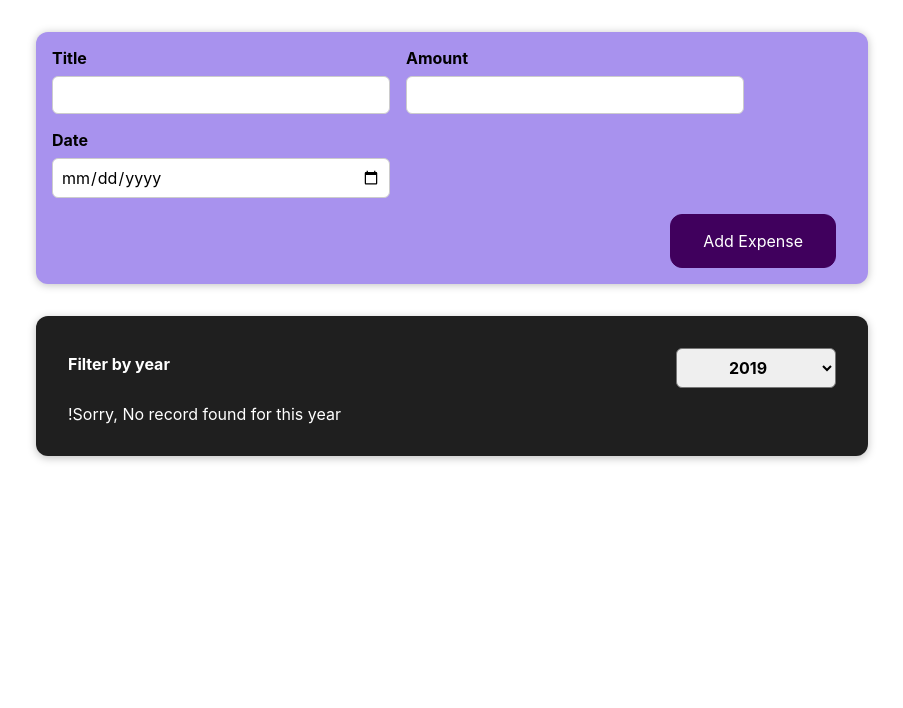
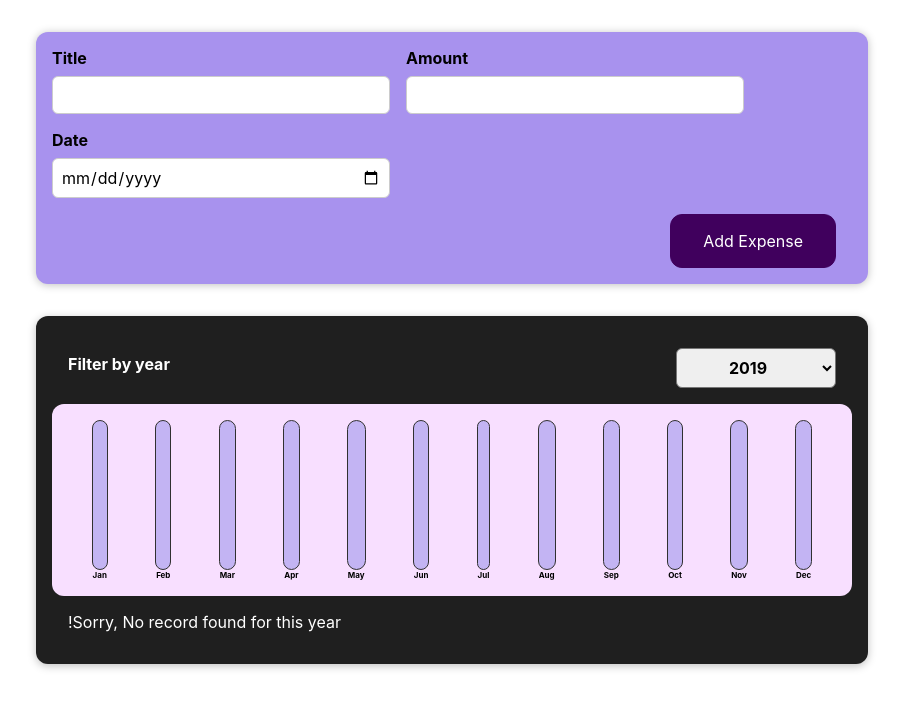
Before and after one commit to idris92/Expenditure-Tracking-System, a React (Create React App) app: page / in a window 1280 px wide. Shown: the top 708 px of the page, without its empty margins (188-1091 px from the left). Built offline with nearby package versions, Linux system fonts and the light colour scheme.

Commit message:
'Created_chat_and_Bars'

```diff
--- /dev/null
+++ b/src/Compenents/Chart/Chart.css
@@ -0,0 +1,9 @@
+.chart {
+	padding: 1rem;
+	border-radius: 12px;
+	background-color: #f8dfff;
+	text-align: center;
+	display: flex;
+	justify-content: space-around;
+	height: 10rem;
+}
--- /dev/null
+++ b/src/Compenents/Chart/Chart.js
@@ -0,0 +1,15 @@
+import './Chart.css';
+import ChartBar from './ChartBar';
+
+const Chart = (props) => {
+	const expensesDataValue = props.expensesData.map((expenses) => expenses.value);
+	const expensesMax = Math.max(...expensesDataValue);
+	return (
+		<div className="chart">
+			{props.expensesData.map((expenses) => (
+				<ChartBar key={expenses.label} value={expenses.value} maxValue={expensesMax} label={expenses.label} />
+			))}
+		</div>
+	);
+};
+export default Chart;
--- /dev/null
+++ b/src/Compenents/Chart/ChartBar.css
@@ -0,0 +1,30 @@
+.chart-bar {
+	height: 100%;
+	display: flex;
+	flex-direction: column;
+	align-items: center;
+}
+
+.chart-bar__inner {
+	height: 100%;
+	width: 100%;
+	border: 1px solid #313131;
+	border-radius: 12px;
+	background-color: #c3b4f3;
+	overflow: hidden;
+	display: flex;
+	flex-direction: column;
+	justify-content: flex-end;
+}
+
+.chart-bar__fill {
+	background-color: #4826b9;
+	width: 100%;
+	transition: all 0.3s ease-out;
+}
+
+.chart-bar__label {
+	font-weight: bold;
+	font-size: 0.5rem;
+	text-align: center;
+}
--- /dev/null
+++ b/src/Compenents/Chart/ChartBar.js
@@ -0,0 +1,19 @@
+import './ChartBar.css';
+
+const ChartBar = (props) => {
+	let barFillHeight = '0%';
+
+	if (props.maxValue > 0) {
+		barFillHeight = Math.round(props.value / props.maxValue * 100) + '%';
+	}
+
+	return (
+		<div className="chart-bar">
+			<div className="chart-bar__inner">
+				<div className="chart-bar__fill" style={{ height: barFillHeight }} />
+			</div>
+			<div className="chart-bar__label">{props.label}</div>
+		</div>
+	);
+};
+export default ChartBar;
--- a/src/Compenents/Expenses/Expenses.js
+++ b/src/Compenents/Expenses/Expenses.js
@@ -2,6 +2,7 @@
 import './Expenses.css';
 import ExpenseItem from '../ExpenseItem/ExpenseItem';
 import ExpenseFilter from '../ExpenseFilter/ExpenseFilter';
+import ExpensesChart from '../ExpensesChart/ExpensesChart';
 import Card from '../Card/Card';
 
 const Expenses = (props) => {
@@ -18,6 +19,7 @@
 	return (
 		<Card className="expenses">
 			<ExpenseFilter selected={filteredYear} onChangeFilter={selectedFilteredYear} />
+			<ExpensesChart expenses={filteredExpenses} />
 			{filteredExpenses.length === 0 ? (
 				<p className="message">!Sorry, No record found for this year</p>
 			) : (
--- /dev/null
+++ b/src/Compenents/ExpensesChart/ExpensesChart.js
@@ -0,0 +1,26 @@
+import Chart from '../Chart/Chart';
+
+const ExpensesChart = (props) => {
+	const chartDataPoint = [
+		{ label: 'Jan', value: 0 },
+		{ label: 'Feb', value: 0 },
+		{ label: 'Mar', value: 0 },
+		{ label: 'Apr', value: 0 },
+		{ label: 'May', value: 0 },
+		{ label: 'Jun', value: 0 },
+		{ label: 'Jul', value: 0 },
+		{ label: 'Aug', value: 0 },
+		{ label: 'Sep', value: 0 },
+		{ label: 'Oct', value: 0 },
+		{ label: 'Nov', value: 0 },
+		{ label: 'Dec', value: 0 }
+	];
+
+	for (const expense of props.expenses) {
+		const expensesMonth = expense.date.getMonth();
+		chartDataPoint[expensesMonth].value += expense.amount;
+	}
+	return <Chart expensesData={chartDataPoint} />;
+};
+
+export default ExpensesChart;
```
